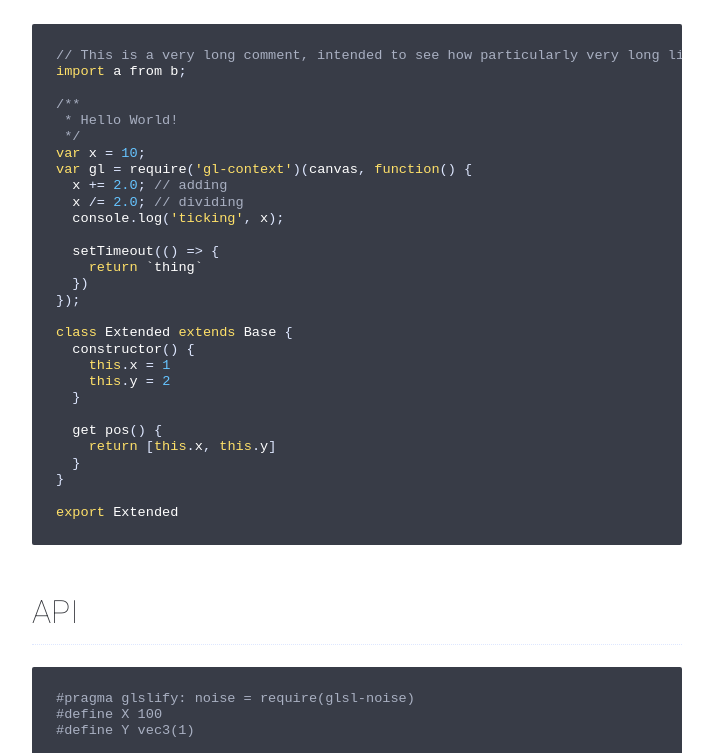
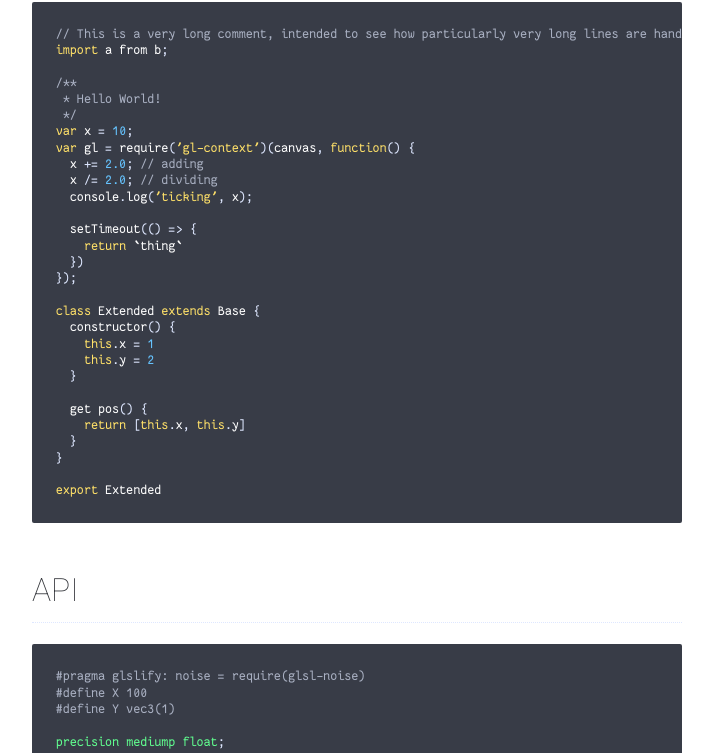
Before and after one commit to stackgl/stackgl-readme-css, a website: page index.html in a window 1280 px wide. Shown: the part 415-1168 px from the top of the page, without its empty margins (283-996 px from the left). Drawn offline with Linux system fonts and the light colour scheme; the site is published under a folder, as on GitHub Pages, so addresses that start at the root find nothing.

Commit message:
styles: fix font path

```diff
--- a/fonts/style.css
+++ b/fonts/style.css
@@ -1,38 +1,38 @@
 @font-face {
   font-family: 'Fantasque Sans Mono';
-  src: url('/fonts/FantasqueSansMono-BoldItalic.eot');
-  src: url('/fonts/FantasqueSansMono-BoldItalic.eot?#iefix') format('embedded-opentype'),
-       url('/fonts/FantasqueSansMono-BoldItalic.woff') format('woff'),
-       url('/fonts/FantasqueSansMono-BoldItalic.ttf') format('truetype'),
-       url('/fonts/FantasqueSansMono-BoldItalic.svg#strippedname:/home/jany/Polices/Cosmic/Sources/FantasqueSansMono-BoldItalic.sfd') format('svg');
+  src: url('FantasqueSansMono-BoldItalic.eot');
+  src: url('FantasqueSansMono-BoldItalic.eot?#iefix') format('embedded-opentype'),
+       url('FantasqueSansMono-BoldItalic.woff') format('woff'),
+       url('FantasqueSansMono-BoldItalic.ttf') format('truetype'),
+       url('FantasqueSansMono-BoldItalic.svg#strippedname:/home/jany/Polices/Cosmic/Sources/FantasqueSansMono-BoldItalic.sfd') format('svg');
   font-weight: bold;
   font-style: italic;
 }
 @font-face {
   font-family: 'Fantasque Sans Mono';
-  src: url('/fonts/FantasqueSansMono-Bold.eot');
-  src: url('/fonts/FantasqueSansMono-Bold.eot?#iefix') format('embedded-opentype'),
-       url('/fonts/FantasqueSansMono-Bold.woff') format('woff'),
-       url('/fonts/FantasqueSansMono-Bold.ttf') format('truetype'),
-       url('/fonts/FantasqueSansMono-Bold.svg#strippedname:/home/jany/Polices/Cosmic/Sources/FantasqueSansMono-Bold.sfd') format('svg');
+  src: url('FantasqueSansMono-Bold.eot');
+  src: url('FantasqueSansMono-Bold.eot?#iefix') format('embedded-opentype'),
+       url('FantasqueSansMono-Bold.woff') format('woff'),
+       url('FantasqueSansMono-Bold.ttf') format('truetype'),
+       url('FantasqueSansMono-Bold.svg#strippedname:/home/jany/Polices/Cosmic/Sources/FantasqueSansMono-Bold.sfd') format('svg');
   font-weight: bold;
 }
 @font-face {
   font-family: 'Fantasque Sans Mono';
-  src: url('/fonts/FantasqueSansMono-RegItalic.eot');
-  src: url('/fonts/FantasqueSansMono-RegItalic.eot?#iefix') format('embedded-opentype'),
-       url('/fonts/FantasqueSansMono-RegItalic.woff') format('woff'),
-       url('/fonts/FantasqueSansMono-RegItalic.ttf') format('truetype'),
-       url('/fonts/FantasqueSansMono-RegItalic.svg#strippedname:/home/jany/Polices/Cosmic/Sources/FantasqueSansMono-RegItalic.sfd') format('svg');
+  src: url('FantasqueSansMono-RegItalic.eot');
+  src: url('FantasqueSansMono-RegItalic.eot?#iefix') format('embedded-opentype'),
+       url('FantasqueSansMono-RegItalic.woff') format('woff'),
+       url('FantasqueSansMono-RegItalic.ttf') format('truetype'),
+       url('FantasqueSansMono-RegItalic.svg#strippedname:/home/jany/Polices/Cosmic/Sources/FantasqueSansMono-RegItalic.sfd') format('svg');
   font-weight: normal;
   font-style: italic;
 }
 @font-face {
   font-family: 'Fantasque Sans Mono';
-  src: url('/fonts/FantasqueSansMono-Regular.eot');
-  src: url('/fonts/FantasqueSansMono-Regular.eot?#iefix') format('embedded-opentype'),
-       url('/fonts/FantasqueSansMono-Regular.woff') format('woff'),
-       url('/fonts/FantasqueSansMono-Regular.ttf') format('truetype'),
-       url('/fonts/FantasqueSansMono-Regular.svg#strippedname:/home/jany/Polices/Cosmic/Sources/FantasqueSansMono-Regular.sfd') format('svg');
+  src: url('FantasqueSansMono-Regular.eot');
+  src: url('FantasqueSansMono-Regular.eot?#iefix') format('embedded-opentype'),
+       url('FantasqueSansMono-Regular.woff') format('woff'),
+       url('FantasqueSansMono-Regular.ttf') format('truetype'),
+       url('FantasqueSansMono-Regular.svg#strippedname:/home/jany/Polices/Cosmic/Sources/FantasqueSansMono-Regular.sfd') format('svg');
   font-weight: normal;
 }
```
